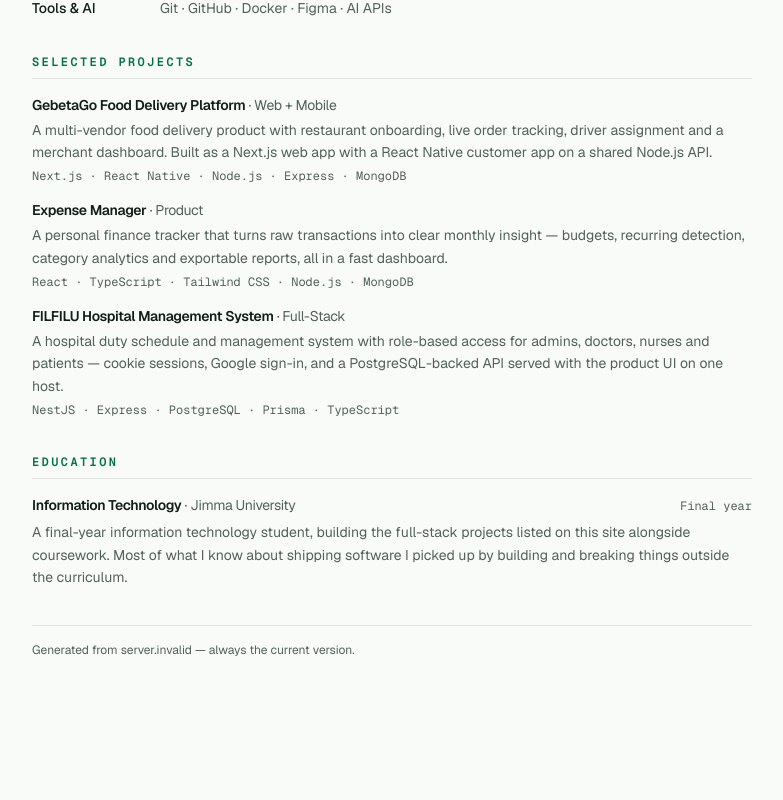
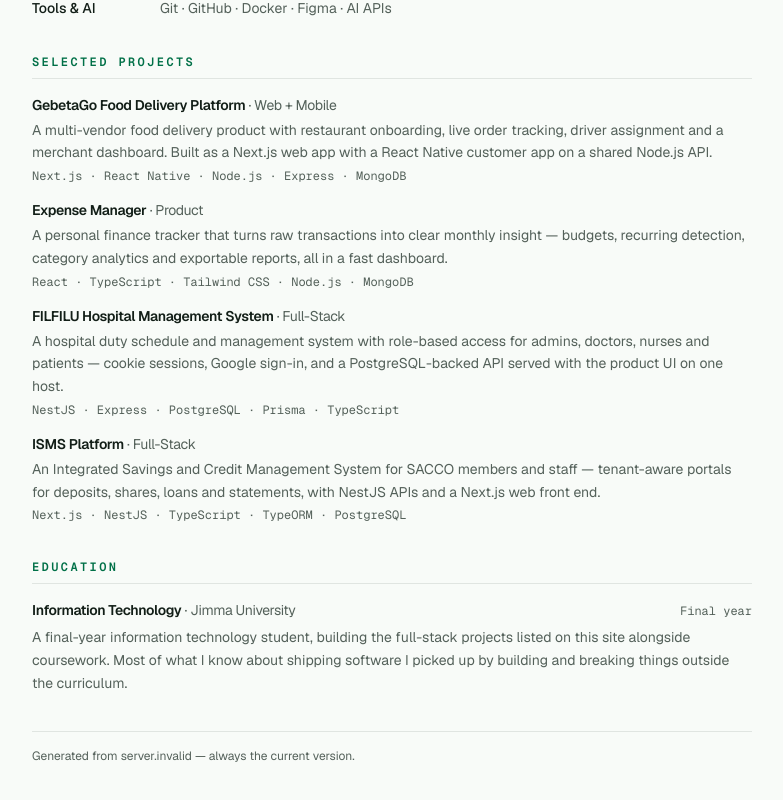
Before and after one commit to malke355/Portfolio, a Next.js app: page /resume in a window 1280 px wide. Shown: the part 542-1342 px from the top of the page, without its empty margins (248-1031 px from the left). Before the commit the page ends 1264 px from the top, so only its background shows below. Built offline with nearby package versions, Linux system fonts and the light colour scheme; no server answers.

Commit message:
Add ISMS Platform to the selected projects list
List the SACCO savings and credit system with Live Demo on Vercel
and GitHub at Obsann/isms-platform.

Co-authored-by: Melkamu Teshome <malke355@users.noreply.github.com>

```diff
--- a/content/projects.ts
+++ b/content/projects.ts
@@ -73,6 +73,25 @@ export const projects: readonly Project[] = [
       demo: 'https://filfilu-hms.vercel.app/',
     },
   },
+  {
+    slug: 'isms-platform',
+    name: 'ISMS Platform',
+    tag: 'Full-Stack',
+    description:
+      'An Integrated Savings and Credit Management System for SACCO members and staff — tenant-aware portals for deposits, shares, loans and statements, with NestJS APIs and a Next.js web front end.',
+    highlights: [
+      'SACCO multi-tenant',
+      'Member & staff portals',
+      'Savings & loans',
+    ],
+    stack: ['Next.js', 'NestJS', 'TypeScript', 'TypeORM', 'PostgreSQL'],
+    image: '/images/project-isms.jpg',
+    alt: 'ISMS Integrated Savings and Credit Management System welcome page',
+    links: {
+      github: 'https://github.com/Obsann/isms-platform',
+      demo: 'https://isms-platform-red.vercel.app/',
+    },
+  },
 ] as const
 
 export function findProject(slug: string) {
```
Also changed, not shown: public/images/project-isms.jpg (added).
